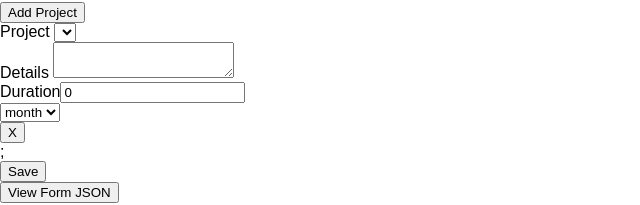
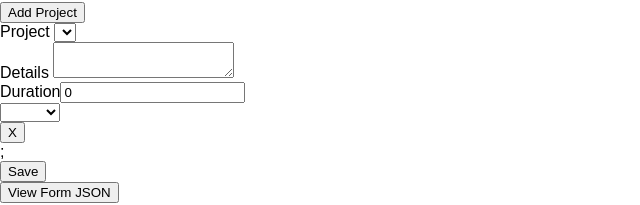
Before and after one commit to orenSampson/home-task-form, a React (Create React App) app: page / in a window 1280 px wide. Both pictures are taken after typing "Sample", "Sample" into the empty fields and a click on the button "Add Project". Shown: the part 124-329 px from the top of the page, without its empty margins (0-640 px from the left). Built offline with nearby package versions, Linux system fonts and the light colour scheme.

Commit message:
project details: units: validation msg

```diff
--- a/src/components/userProjects/ProjectDetails/ProjectDetails.tsx
+++ b/src/components/userProjects/ProjectDetails/ProjectDetails.tsx
@@ -12,11 +12,21 @@ type ProjectDetailsProps = {
   checkProjectDetailsValid: (id: string, projectDetails: string) => void;
   checkProjectDurationNotValid: (id: string, projectDuration: number) => void;
   checkProjectDurationValid: (id: string, projectDuration: number) => void;
+  checkProjectUnitsNotValid: (id: string, projectUnits: string) => void;
+  checkProjectUnitsValid: (id: string, projectUnits: string) => void;
 };
 
 function isNatural(n: number) {
   return n >= 0 && Math.floor(n) === +n;
 }
+
+let unitOptions = ["", "month", "year"].map((unit) => {
+  return (
+    <option key={unit} value={unit}>
+      {unit}
+    </option>
+  );
+});
 
 const ProjectDetails: React.FC<ProjectDetailsProps> = (props) => {
   const nameInputRef = useRef<HTMLSelectElement>(null);
@@ -52,6 +62,7 @@ const ProjectDetails: React.FC<ProjectDetailsProps> = (props) => {
       duration: +durationInputRef.current?.value!,
       durationErrorMsg: props.projectDetails.durationErrorMsg,
       units: unitsInputRef.current?.value!,
+      unitsErrorMsg: props.projectDetails.unitsErrorMsg,
     };
 
     if (!isNatural(updatedProjectDetails.duration)) {
@@ -75,6 +86,11 @@ const ProjectDetails: React.FC<ProjectDetailsProps> = (props) => {
       props.projectDetails.id,
       +durationInputRef.current?.value!
     );
+
+    props.checkProjectUnitsValid(
+      props.projectDetails.id,
+      unitsInputRef.current?.value!
+    );
   };
 
   const projectNameOnBlurHandler = () => {
@@ -95,6 +111,13 @@ const ProjectDetails: React.FC<ProjectDetailsProps> = (props) => {
     props.checkProjectDurationNotValid(
       props.projectDetails.id,
       +durationInputRef.current?.value!
+    );
+  };
+
+  const projectUnitsOnBlurHandler = () => {
+    props.checkProjectUnitsNotValid(
+      props.projectDetails.id,
+      unitsInputRef.current?.value!
     );
   };
 
@@ -147,10 +170,11 @@ const ProjectDetails: React.FC<ProjectDetailsProps> = (props) => {
           required
           ref={unitsInputRef}
           onChange={fieldChangedHandler}
+          onBlur={projectUnitsOnBlurHandler}
         >
-          <option value="month">month</option>
-          <option value="year">year</option>
+          {unitOptions}
         </select>
+        <div>{props.projectDetails.unitsErrorMsg}</div>
       </div>
 
       <button
--- a/src/components/userProjects/ProjectsDetails/ProjectsDetails.tsx
+++ b/src/components/userProjects/ProjectsDetails/ProjectsDetails.tsx
@@ -15,6 +15,8 @@ type ProjectsDetailsProps = {
   checkProjectDetailsValid: (id: string, projectDetails: string) => void;
   checkProjectDurationNotValid: (id: string, projectDuration: number) => void;
   checkProjectDurationValid: (id: string, projectDuration: number) => void;
+  checkProjectUnitsNotValid: (id: string, projectUnits: string) => void;
+  checkProjectUnitsValid: (id: string, projectUnits: string) => void;
 };
 
 const ProjectsDetails: React.FC<ProjectsDetailsProps> = (props) => {
@@ -36,6 +38,8 @@ const ProjectsDetails: React.FC<ProjectsDetailsProps> = (props) => {
         checkProjectDetailsValid={props.checkProjectDetailsValid}
         checkProjectDurationNotValid={props.checkProjectDurationNotValid}
         checkProjectDurationValid={props.checkProjectDurationValid}
+        checkProjectUnitsNotValid={props.checkProjectUnitsNotValid}
+        checkProjectUnitsValid={props.checkProjectUnitsValid}
       />
     );
   });
--- a/src/components/userProjects/UserProjects/UserProjects.tsx
+++ b/src/components/userProjects/UserProjects/UserProjects.tsx
@@ -121,6 +121,7 @@ const UserProjects: React.FC = () => {
       duration: 0,
       durationErrorMsg: "",
       units: "",
+      unitsErrorMsg: "",
     };
 
     setProjectsDetails((prevProjectsDetails) => {
@@ -183,7 +184,7 @@ const UserProjects: React.FC = () => {
           return prevProjectsDetails;
         }
 
-        prevProjectsDetails[i].nameErrorMsg = "required";
+        prevProjectsDetails[i].nameErrorMsg = "please select a project";
 
         prevProjectsDetails = [...prevProjectsDetails];
 
@@ -295,6 +296,46 @@ const UserProjects: React.FC = () => {
     }
   };
 
+  const checkProjectUnitsNotValid = (id: string, projectUnits: string) => {
+    if (!projectUnits) {
+      setProjectsDetails((prevProjectsDetails) => {
+        const i = prevProjectsDetails.findIndex(
+          (prevProjectDetails) => prevProjectDetails.id === id
+        );
+
+        if (i < 0) {
+          return prevProjectsDetails;
+        }
+
+        prevProjectsDetails[i].unitsErrorMsg = "required";
+
+        prevProjectsDetails = [...prevProjectsDetails];
+
+        return prevProjectsDetails;
+      });
+    }
+  };
+
+  const checkProjectUnitsValid = (id: string, projectUnits: string) => {
+    if (projectUnits) {
+      setProjectsDetails((prevProjectsDetails) => {
+        const i = prevProjectsDetails.findIndex(
+          (prevProjectDetails) => prevProjectDetails.id === id
+        );
+
+        if (i < 0) {
+          return prevProjectsDetails;
+        }
+
+        prevProjectsDetails[i].unitsErrorMsg = "";
+
+        prevProjectsDetails = [...prevProjectsDetails];
+
+        return prevProjectsDetails;
+      });
+    }
+  };
+
   const onSaveHandler = () => {
     //check user name
     checkUserNameNotValid(userName);
@@ -304,6 +345,7 @@ const UserProjects: React.FC = () => {
       checkProjectNameNotValid(projectDetails.id, projectDetails.name);
       checkProjectDetailsNotValid(projectDetails.id, projectDetails.details);
       checkProjectDurationNotValid(projectDetails.id, projectDetails.duration);
+      checkProjectUnitsNotValid(projectDetails.id, projectDetails.units);
     });
   };
 
@@ -337,6 +379,8 @@ const UserProjects: React.FC = () => {
         checkProjectDetailsValid={checkProjectDetailsValid}
         checkProjectDurationNotValid={checkProjectDurationNotValid}
         checkProjectDurationValid={checkProjectDurationValid}
+        checkProjectUnitsNotValid={checkProjectUnitsNotValid}
+        checkProjectUnitsValid={checkProjectUnitsValid}
       />
       <button onClick={onSaveHandler}>Save</button>
     </div>
--- a/src/userProject.model.ts
+++ b/src/userProject.model.ts
@@ -7,4 +7,5 @@ export type ProjectDetailsType = {
   duration: number;
   durationErrorMsg: string;
   units: string;
+  unitsErrorMsg: string;
 };
```
